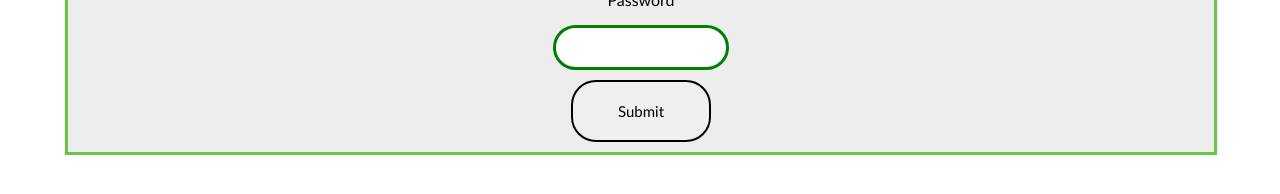
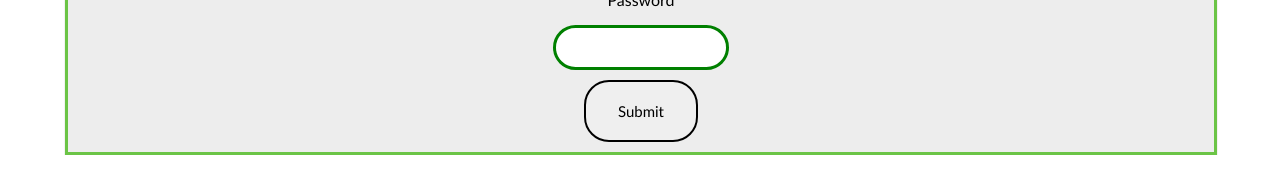
Before and after one commit to mhollings97/DigitalDeloitte, a React (Create React App) app in the folder my-app/: page /signup in a window 1280 px wide. Shown: the part 458-652 px from the top of the page. Built offline with nearby package versions, Linux system fonts and the light colour scheme.

Commit message:
fixed signup button

```diff
--- a/my-app/src/components/Pages/SignUp/SignUp.css
+++ b/my-app/src/components/Pages/SignUp/SignUp.css
@@ -55,7 +55,7 @@
 #SUbutton {
     font-family: "Trebuchet MS", Helvetica, sans-serif;
     font-size: 15px;
-    width: 140px;
+    width: 100%;
     border-radius: 25px;
     border: 2px solid #000000;
     padding: 20px;
@@ -82,6 +82,8 @@
 }
 
 #SUbuttonwrap {
+    width: 10%;
 	padding-top: 10px;
+    margin-left: 45%;
 	padding-bottom: 10px;
 }
--- a/my-app/src/components/Pages/SignUp/SignUp.js
+++ b/my-app/src/components/Pages/SignUp/SignUp.js
@@ -120,11 +120,11 @@ handlePWChange(e){
 			<input id = "SUpassword" name = "password" value={this.state.pw}
 				onChange={this.handlePWChange}/>
 			<br/>
+			<div id = "SUbuttonwrap">
 			<Link to = "/signupcomplete">
-			<div id = "SUbuttonwrap">
 			  <button id = 'SUbutton' onClick = {this.handleSubmit}> Submit </button>
+			</Link>
 			</div>
-			</Link>
 		</form>
 
 	    </div>
```
